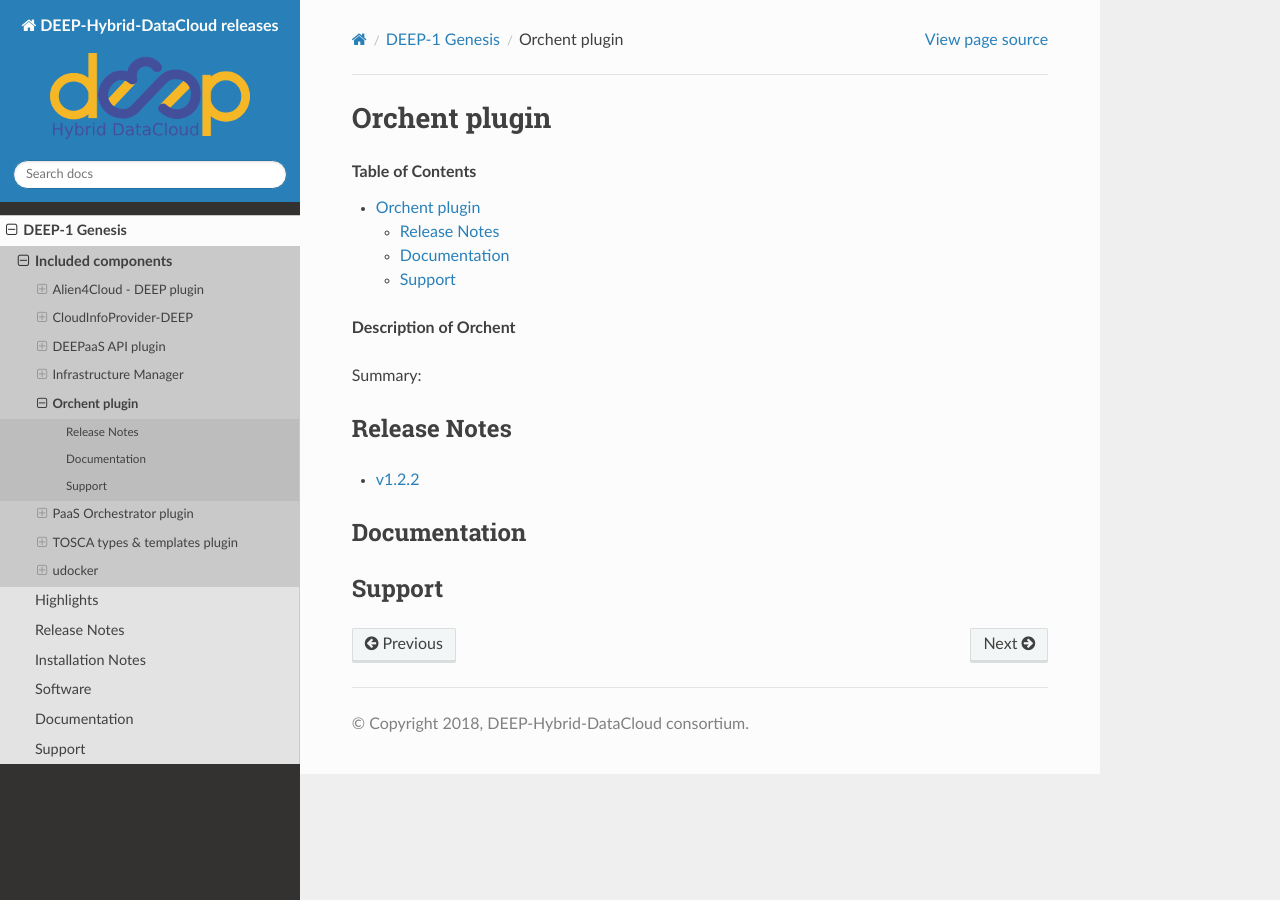
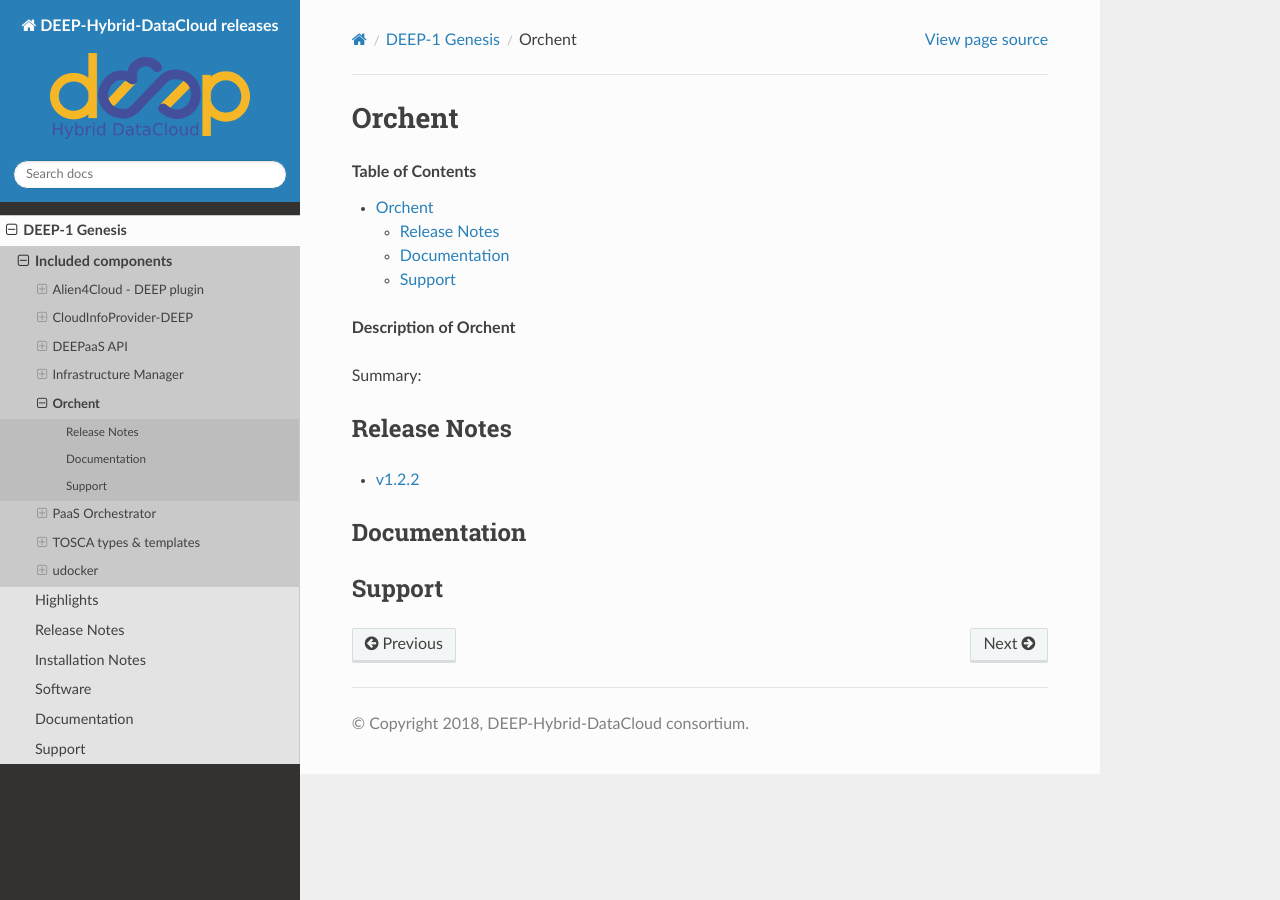
Before and after one commit to deephdc/deep-releases, a Sphinx documentation site: the page built from source/releases/genesis/orchent.rst, in a window 1280 px wide. Built offline with Sphinx 7.4.7 and the Read the Docs theme 2.0.0, drawn with Linux system fonts in a browser that asks for light colours.

Commit message:
Fix product names that are not plugins

```diff
--- a/source/releases/genesis/daas.rst
+++ b/source/releases/genesis/daas.rst
@@ -1,5 +1,5 @@
-DEEPaaS API plugin
-==================
+DEEPaaS API
+===========
 
 .. contents:: Table of Contents
 
--- a/source/releases/genesis/orchent.rst
+++ b/source/releases/genesis/orchent.rst
@@ -1,5 +1,5 @@
-Orchent plugin
-==============
+Orchent
+=======
 
 .. contents:: Table of Contents
 
--- a/source/releases/genesis/paas-orchestrator.rst
+++ b/source/releases/genesis/paas-orchestrator.rst
@@ -1,5 +1,5 @@
-PaaS Orchestrator plugin
-========================
+PaaS Orchestrator
+=================
 
 .. contents:: Table of Contents
 
--- a/source/releases/genesis/ttt.rst
+++ b/source/releases/genesis/ttt.rst
@@ -1,5 +1,5 @@
-TOSCA types & templates plugin
-==============================
+TOSCA types & templates
+=======================
 
 .. contents:: Table of Contents
 
```
